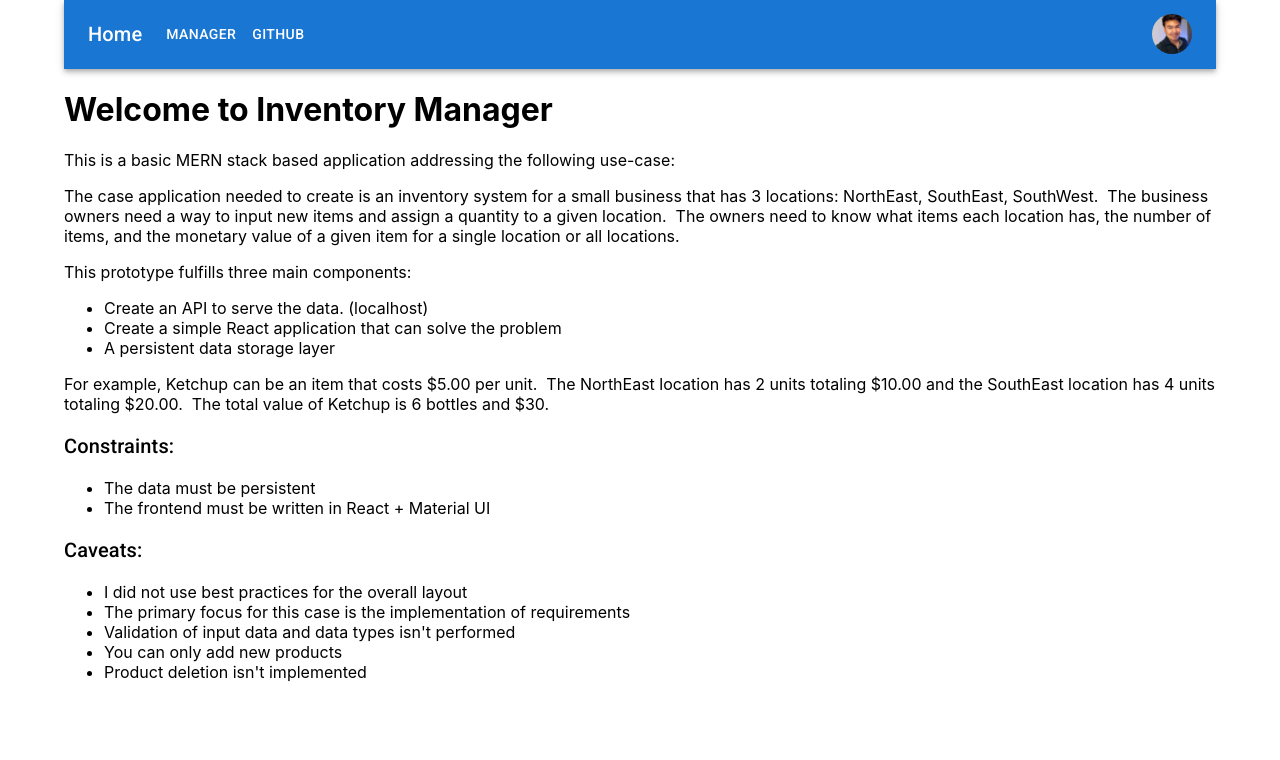
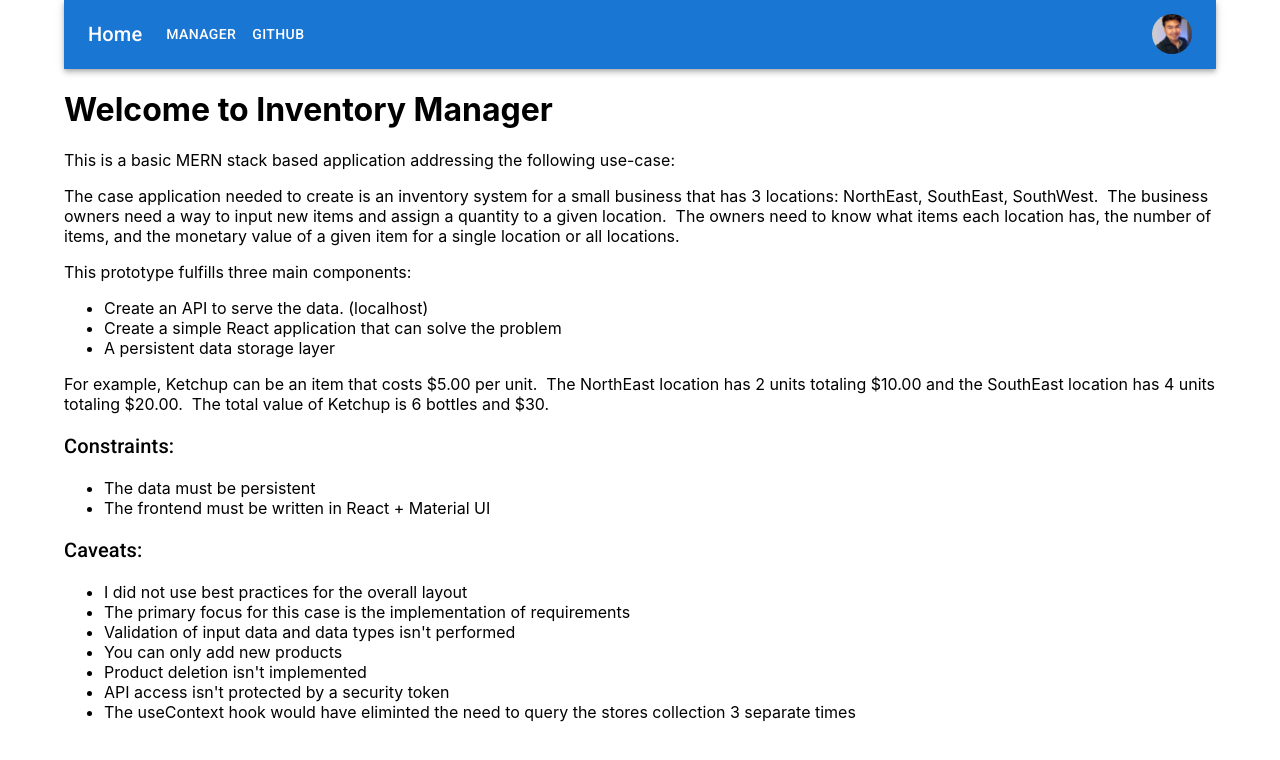
Before and after one commit to frodolfo/inventory-system, a React (Create React App) app in the folder client/: page / in a window 1280 px wide. Shown: the top 760 px of the page. Built offline with nearby package versions, Linux system fonts and the light colour scheme.

Commit message:
added more content for the home page

```diff
--- a/client/src/components/CustomAccordion/CustomAccordion.js
+++ b/client/src/components/CustomAccordion/CustomAccordion.js
@@ -46,7 +46,7 @@ const AccordionDetails = styled(MuiAccordionDetails)(({ theme }) => ({
 }));
 
 const CustomAccordion = ({ title, children }) => {
-  const [expanded, setExpanded] = useState("panel1");
+  const [expanded, setExpanded] = useState("");
 
   const handleChange = (panel) => (event, newExpanded) => {
     setExpanded(newExpanded ? panel : false);
@@ -56,7 +56,7 @@ const CustomAccordion = ({ title, children }) => {
     <Box sx={{ mt: 4 }}>
       <Accordion
         sx={{ m: 0 }}
-        // expanded={expanded === "panel1"}
+        expanded={expanded === "panel1"}
         onChange={handleChange("panel1")}
       >
         <AccordionSummary aria-controls="panel1d-content" id="panel1d-header">
--- a/client/src/pages/Home.js
+++ b/client/src/pages/Home.js
@@ -50,6 +50,11 @@ const Home = (props) => {
           <li>Validation of input data and data types isn't performed</li>
           <li>You can only add new products</li>
           <li>Product deletion isn't implemented</li>
+          <li>API access isn't protected by a security token</li>
+          <li>
+            The useContext hook would have eliminted the need to query the
+            stores collection 3 separate times
+          </li>
         </ul>
       </p>
     </Box>
```
Also changed, not shown: 1 other file (tests, documents, lock files or other folders).
